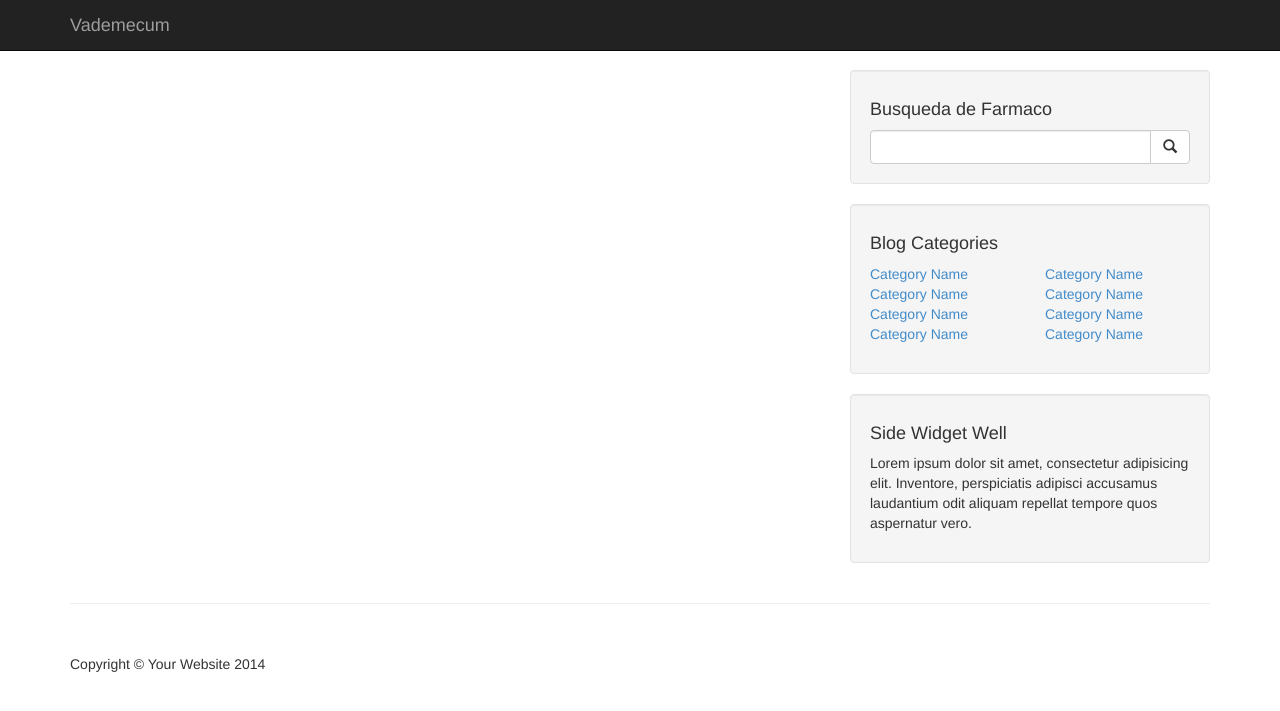
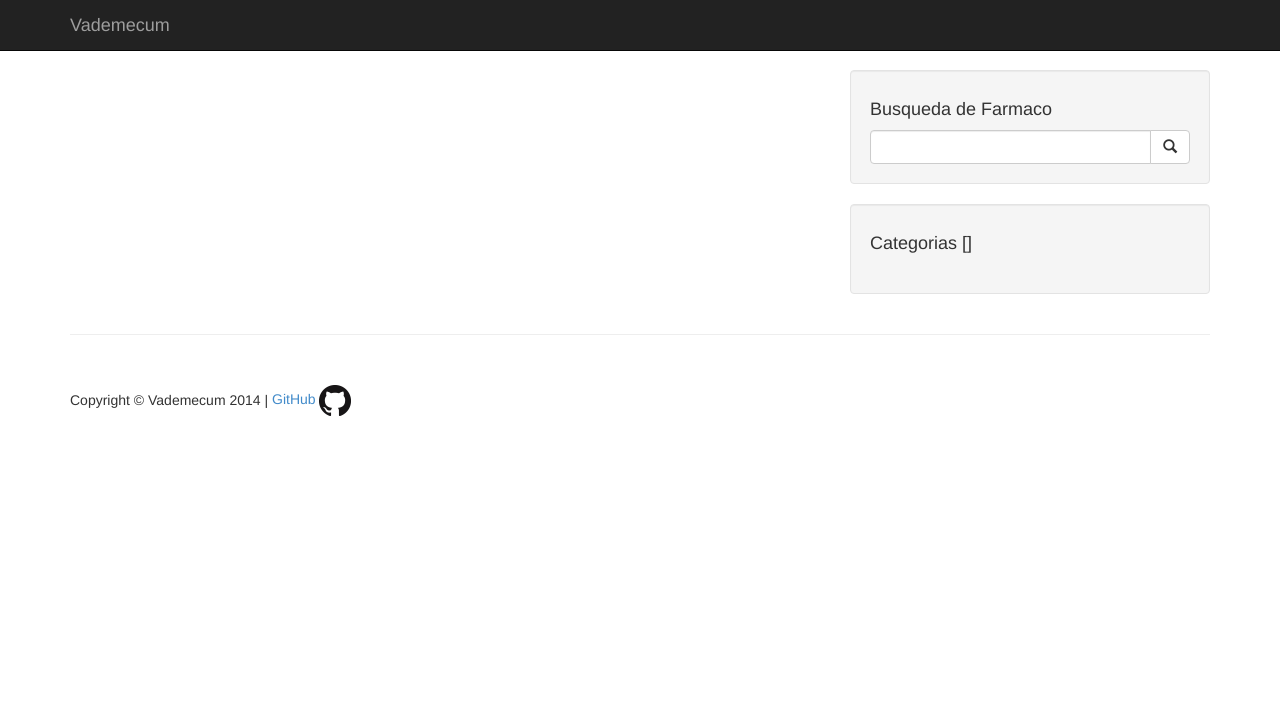
Before and after one commit to AndresAR/Vademecum, a Django app: template templates/base.html in a window 1280 px wide. Shown: the top 711 px of the page. Run offline with Django 3.2, Linux system fonts and the light colour scheme; the template is opened without the code that fills it, so the values that code supplies are empty; some libraries are stand-ins or nearby versions.

Commit message:
Bug Fixing
Show Category and number of category, improve list of drugs / Mostrar
Categoría y número de categoria, mejora en el listado de medicamentos

```diff
--- a/farmaco/urls.py
+++ b/farmaco/urls.py
@@ -3,5 +3,5 @@ from . import views
 
 urlpatterns = patterns(
     '',
-    url(r'^$', views.FarmacoIndex.as_view(), name='index'),
+    url(r'^$', views.index, name='index'),
 )
--- a/templates/base.html
+++ b/templates/base.html
@@ -76,40 +76,16 @@
 
                 <!-- Blog Categories Well -->
                 <div class="well">
-                    <h4>Blog Categories</h4>
+                    <h4>Categorias [{% block categoria_num %}{% endblock %}]</h4>
                     <div class="row">
-                        <div class="col-lg-6">
+                        <div class="col-lg-12">
                             <ul class="list-unstyled">
-                                <li><a href="#">Category Name</a>
-                                </li>
-                                <li><a href="#">Category Name</a>
-                                </li>
-                                <li><a href="#">Category Name</a>
-                                </li>
-                                <li><a href="#">Category Name</a>
-                                </li>
-                            </ul>
-                        </div>
-                        <div class="col-lg-6">
-                            <ul class="list-unstyled">
-                                <li><a href="#">Category Name</a>
-                                </li>
-                                <li><a href="#">Category Name</a>
-                                </li>
-                                <li><a href="#">Category Name</a>
-                                </li>
-                                <li><a href="#">Category Name</a>
-                                </li>
+                                {% block categoria %}
+                                {% endblock %}
                             </ul>
                         </div>
                     </div>
                     <!-- /.row -->
-                </div>
-
-                <!-- Side Widget Well -->
-                <div class="well">
-                    <h4>Side Widget Well</h4>
-                    <p>Lorem ipsum dolor sit amet, consectetur adipisicing elit. Inventore, perspiciatis adipisci accusamus laudantium odit aliquam repellat tempore quos aspernatur vero.</p>
                 </div>
 
             </div>
@@ -123,7 +99,7 @@
         <footer>
             <div class="row">
                 <div class="col-lg-12">
-                    <p>Copyright &copy; Your Website 2014</p>
+                    <p>Copyright &copy; Vademecum 2014 | <a href="https://github.com/AndresAR/Vademecum" target="_blank">GitHub <img src="{% static 'img\GitHub.png' %}"></a> </p>
                 </div>
             </div>
             <!-- /.row -->
```
Also changed, not shown: farmaco/models.py (+7 -6 lines), farmaco/views.py (+14 -5 lines), templates/index.html (+14 -4 lines), static/img/GitHub.png (added).
